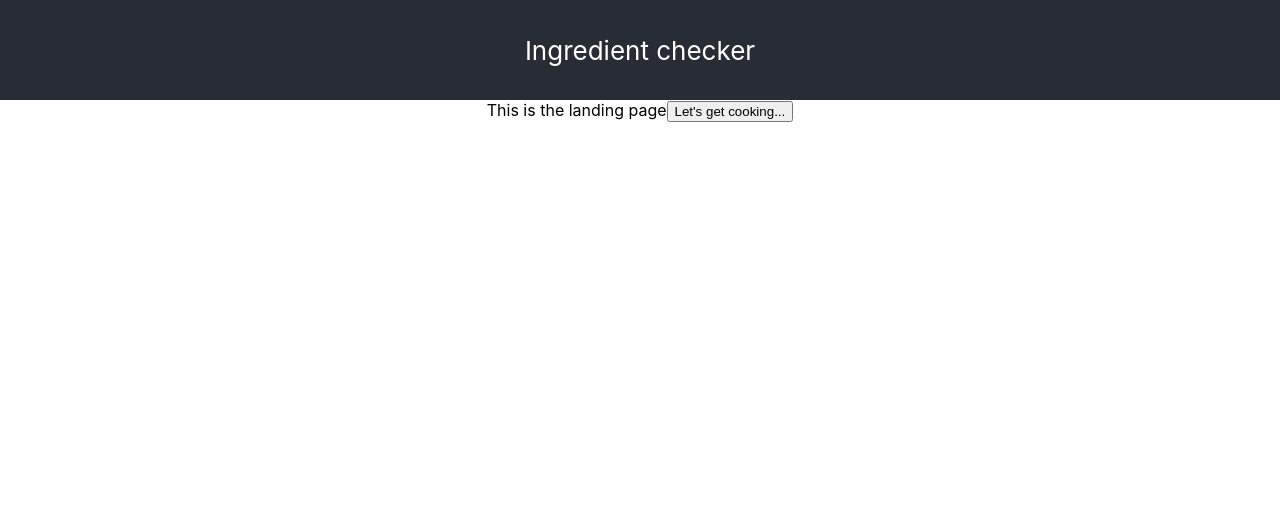
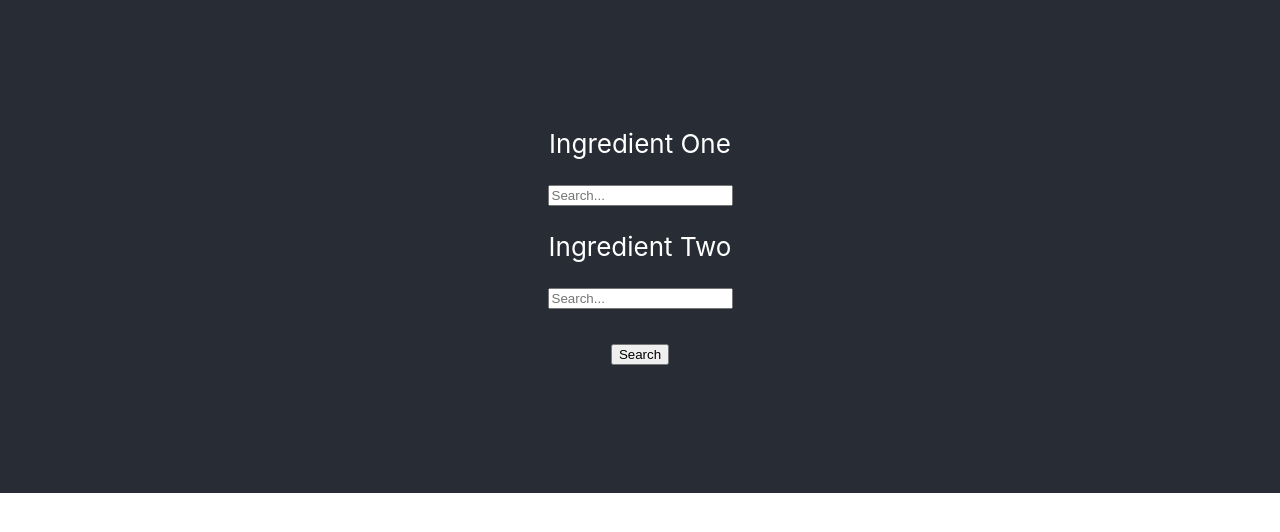
Before and after one commit to JamesSafford/Flavourite, a React (Create React App) app: page /search in a window 1280 px wide. Shown: the top 532 px of the page. Built offline with nearby package versions, Linux system fonts and the light colour scheme.

Commit message:
Added React Router Dom to switch between pages more elegantly

```diff
--- a/package.json
+++ b/package.json
@@ -8,6 +8,7 @@
     "@testing-library/user-event": "^7.1.2",
     "react": "^16.13.1",
     "react-dom": "^16.13.1",
+    "react-router-dom": "^5.2.0",
     "react-scripts": "3.4.3"
   },
   "scripts": {
--- /dev/null
+++ b/src/AppTest.js
@@ -0,0 +1,26 @@
+import React from 'react';
+import './App.css';
+import Header from './components/Header';
+import EntryForm from './components/EntryForm';
+import Table from './components/Table';
+import LandingPage from './views/LandingPage';
+import SearchPage from './views/SearchPage';
+import ResultsPage from './views/ResultsPage';
+import { BrowserRouter as Router, Switch, Route } from 'react-router-dom';
+
+function AppTest() {
+    return (
+        <Router>
+        <div className="AppTest">
+            <Switch>
+                <Route path="/" exact component={LandingPage} />
+                <Route path="/search" component={SearchPage} />
+                <Route path="/results" component={ResultsPage} />
+            </Switch>
+        </div>
+        </Router>
+    )
+    };
+
+
+export default AppTest;
--- a/src/index.js
+++ b/src/index.js
@@ -1,12 +1,12 @@
 import React from 'react';
 import ReactDOM from 'react-dom';
 import './index.css';
-import App from './App';
+import AppTest from './AppTest';
 import * as serviceWorker from './serviceWorker';
 
  ReactDOM.render(
   <React.StrictMode>
-    <App />
+    <AppTest />
   </React.StrictMode>,
   document.getElementById('Bob')
 );
--- a/src/views/LandingPage.js
+++ b/src/views/LandingPage.js
@@ -1,14 +1,29 @@
 import React from "react";
+import { Link } from "react-router-dom";
 
-function LandingPage(props) {
+function LandingPage() {
   return (
     <div className="LandingPage">
       This is the landing page
-      <button className="button-primary" type="button" onClick={props.onClickButton} >
+      <Link to="search">
+        <button className="button-primary" type="button">
         Let's get cooking...
-      </button>
+        </button>
+       </Link>
     </div>
   );
 }
 
+/* function LandingPage(props) {
+  return (
+    <div className="LandingPage">
+      This is the landing page
+      <button className="button-primary" type="button" onClick={props.onClickButton}>
+        Let's get cooking...
+       </button>
+    </div>
+  );
+}
+*/
+
 export default LandingPage;
--- a/src/views/ResultsPage.js
+++ b/src/views/ResultsPage.js
@@ -1,7 +1,19 @@
 import React from 'react'
 import Table from '../components/Table'
+import { Link } from 'react-router-dom';
 
 function ResultsPage() {
-  return <Table/>
-}
+  return (
+    <div className="ResultPage">
+      <Link to="search">
+        <button className="button-primary" type="button">
+        Start over
+        </button>
+       </Link>
+       <Table/>
+    </div>
+  )
+};
+
 export default ResultsPage;
+;
--- a/src/views/SearchPage.js
+++ b/src/views/SearchPage.js
@@ -1,6 +1,25 @@
-import React from 'react'
+import React from 'react';
+import { Link } from "react-router-dom";
 
-function SearchPage(props) {
+
+
+function SearchPage() {
+  return (
+    <div class="topnav" className="EntryForm">
+      <a>Ingredient One</a>
+      <input type="text" placeholder="Search..." className="p"></input>
+      <a>Ingredient Two</a>
+      <input type="text" placeholder="Search..." className="p"></input>
+      <Link to="results">
+      <button class="favorite styled" type="button">
+      Search</button>
+      </Link>
+    </div>
+  );
+}
+
+
+/* function SearchPage(props) {
   return (
     <div class="topnav" className="EntryForm">
       <a>Ingredient One</a>
@@ -13,5 +32,5 @@ function SearchPage(props) {
     </div>
   );
 }
-
+*/
 export default SearchPage;
```
Also changed, not shown: 1 other file (tests, documents, lock files or other folders).
